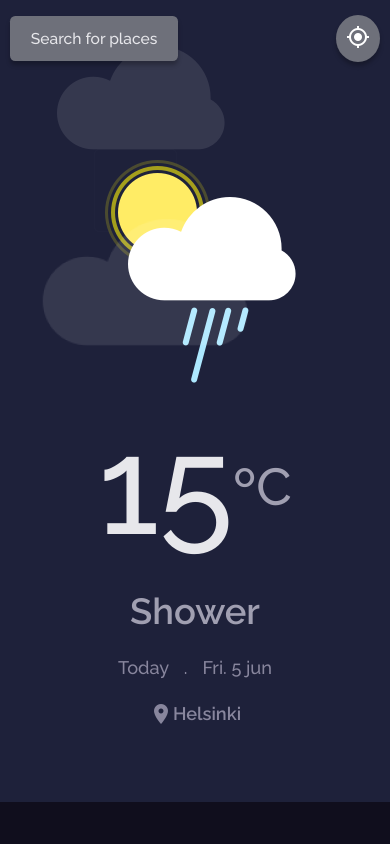
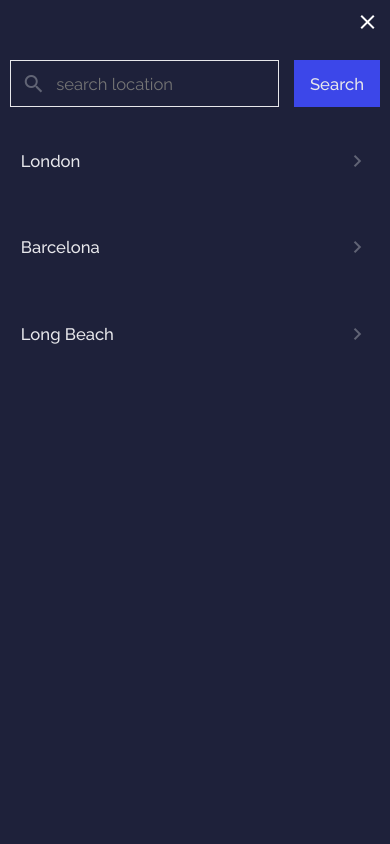
Before and after one commit to Matheus-Galdino/Weather-App, a Vue app: page / in a window 390 px wide. Shown: the top 844 px of the page. Built offline with nearby package versions, Linux system fonts and the light colour scheme.

Commit message:
added search area for mobile

```diff
--- a/src/App.vue
+++ b/src/App.vue
@@ -6,6 +6,35 @@
       <span class="material-icons"> gps_fixed </span>
     </button>
   </nav>
+
+  <div id="search-area">
+    <header>
+      <span class="material-icons"> clear </span>
+
+      <div class="search-group">
+        <div class="input-group">
+          <span class="material-icons"> search </span>
+          <input type="text" placeholder="search location" />
+        </div>
+        <button>Search</button>
+      </div>
+    </header>
+
+    <div class="locations">
+      <article class="location">
+        <p>London</p>
+        <span class="material-icons"> keyboard_arrow_right </span>
+      </article>
+      <article class="location">
+        <p>Barcelona</p>
+        <span class="material-icons"> keyboard_arrow_right </span>
+      </article>
+      <article class="location">
+        <p>Long Beach</p>
+        <span class="material-icons"> keyboard_arrow_right </span>
+      </article>
+    </div>
+  </div>
 
   <section id="today-forecast">
     <img src="./assets/Shower.png" alt="sunny with clouds" />
@@ -161,6 +190,104 @@ nav .search-button {
 nav .gps-button {
   padding: 10px;
   border-radius: 50%;
+}
+
+/*#endregion*/
+
+/*#region Search area*/
+#search-area {
+  position: fixed;
+  background: #1e213a;
+  left: 0;
+  top: 0;
+  right: 0;
+  bottom: 0;
+  z-index: 1000;
+
+  padding: 1rem;
+}
+
+#search-area header {
+  width: 100%;
+  display: flex;
+  flex-direction: column;
+}
+
+#search-area header > .material-icons {
+  color: white;
+  cursor: pointer;
+  align-self: flex-end;
+}
+
+#search-area .search-group {
+  display: flex;
+  margin-top: 2.5rem;
+}
+
+#search-area .input-group {
+  border: 1px solid #e7e7eb;
+  display: flex;
+  align-items: center;
+  flex-grow: 1;
+  padding: 1rem;
+  margin-right: 1.5rem;
+}
+
+#search-area .input-group .material-icons {
+  color: #616475;
+  margin-right: 1rem;
+}
+
+#search-area .input-group input {
+  background: transparent;
+  border: none;
+  font-size: 1.6rem;
+  color: white;
+}
+
+#search-area .search-group button {
+  background: #3c47e9;
+  border: none;
+
+  font-weight: 500;
+  font-size: 1.6rem;
+
+  color: #e7e7eb;
+
+  padding: 0.5rem 1.5rem;
+
+  cursor: pointer;
+}
+
+.locations {
+  margin-top: 2rem;
+}
+
+.location {
+  display: flex;
+  align-items: center;
+  justify-content: space-between;
+
+  padding: 2rem 1rem;
+  margin-bottom: 2rem;
+
+  cursor: pointer;
+  transition: all 0.3s ease-out;
+}
+
+.location:hover {
+  border: 1px solid #616475;
+}
+
+.location p {
+  font-weight: 500;
+  font-size: 1.6rem;
+
+  color: #e7e7eb;
+}
+
+.location .material-icons {
+  color: #616475;
 }
 
 /*#endregion*/
```
